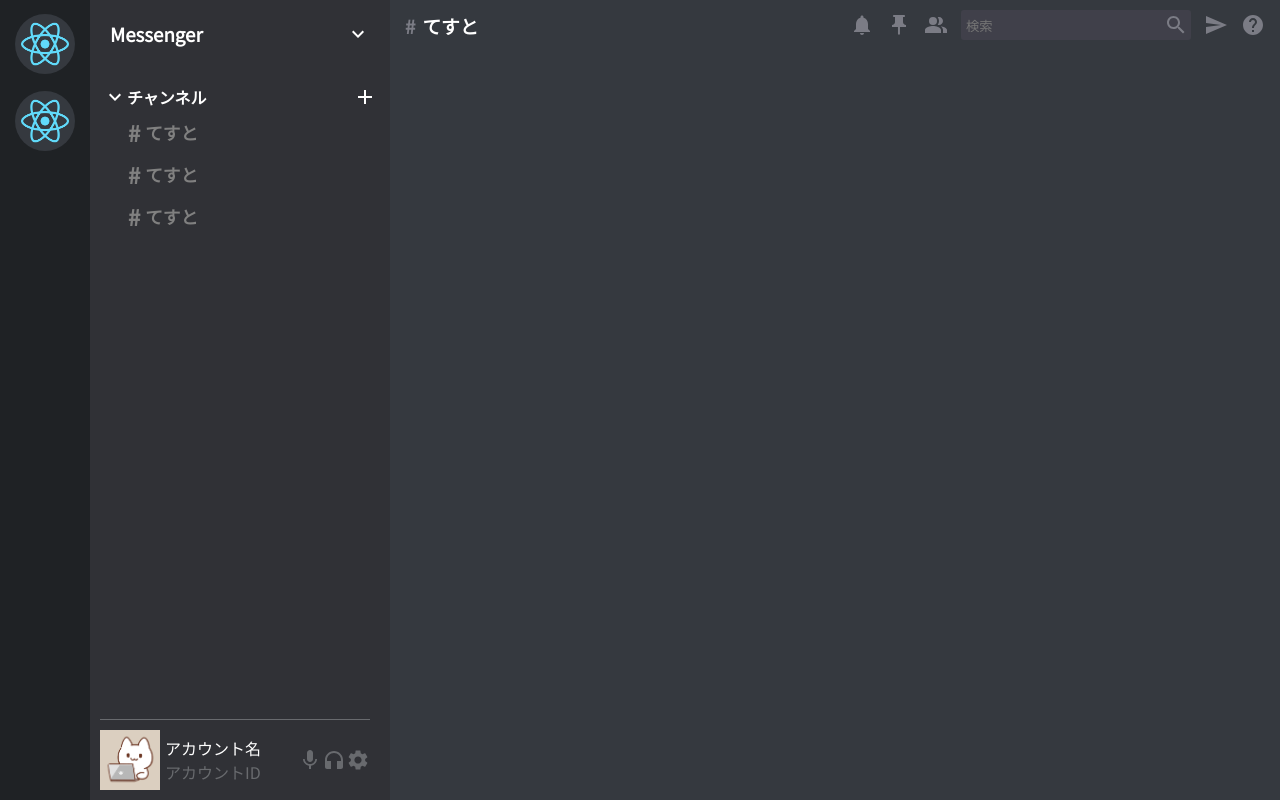
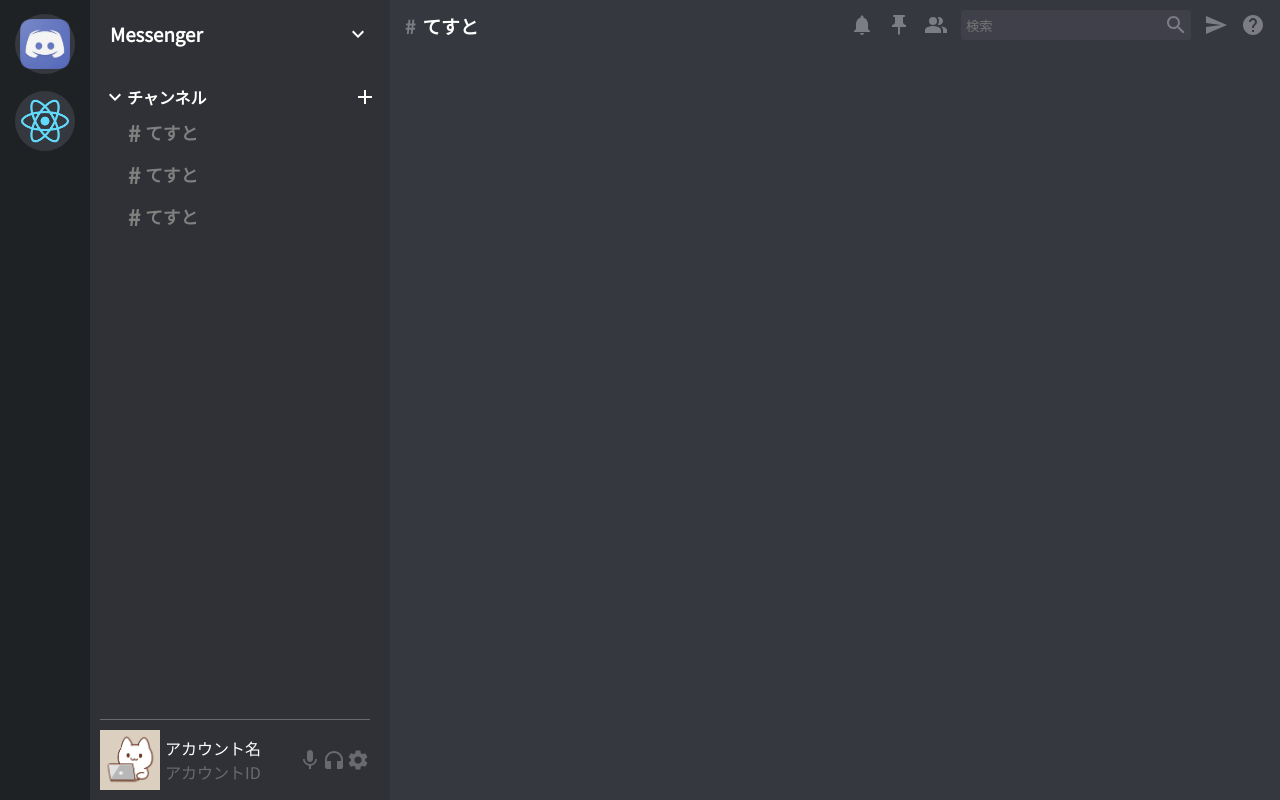
Before and after one commit to fujisawayu/react-messenger-app, a React (Create React App) app: page / in a window 1280 px wide. Built offline with nearby package versions, Linux system fonts and the light colour scheme.

Commit message:
Change sidebar top logo

```diff
--- a/src/components/sidebar/Sidebar.tsx
+++ b/src/components/sidebar/Sidebar.tsx
@@ -13,7 +13,7 @@
       {/* sidebarLeft */}
       <div className="sidebarLeft">
         <div className="serverIcon">
-          <img src="./logo192.png" alt="" />
+          <img src="./logo.png" alt="" />
         </div>
         <div className="serverIcon">
           <img src="./logo192.png" alt="" />
```
Also changed, not shown: public/logo.png (added).
